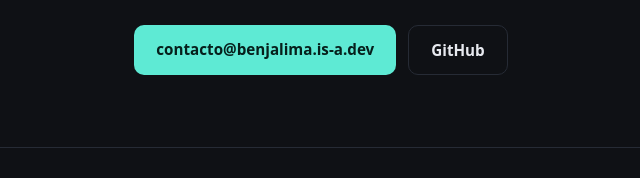
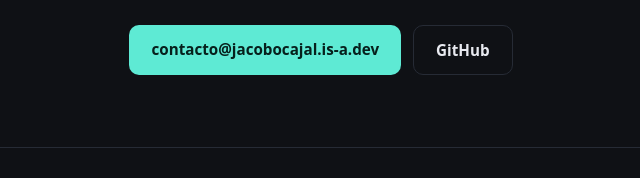
Before and after one commit to jacobocajall-ux/jacobocajall-ux.github.io, a plain HTML site: page index.html in a window 1280 px wide. Shown: the part 2186-2364 px from the top of the page, 319-959 px from the left. Drawn offline with Linux system fonts and the light colour scheme.

Commit message:
Update index.html

```diff
--- a/index.html
+++ b/index.html
@@ -391,8 +391,8 @@
           escribime.
         </p>
         <div class="btns" style="justify-content: center">
-          <a href="mailto:contacto@benjalima.is-a.dev" class="btn btn-primary"
-            >contacto@benjalima.is-a.dev</a
+          <a href="mailto:contacto@jacobocajal.is-a.dev" class="btn btn-primary"
+            >contacto@jacobocajal.is-a.dev</a
           >
           <a
             href="https://github.com/jacobocajall-ux"
```
